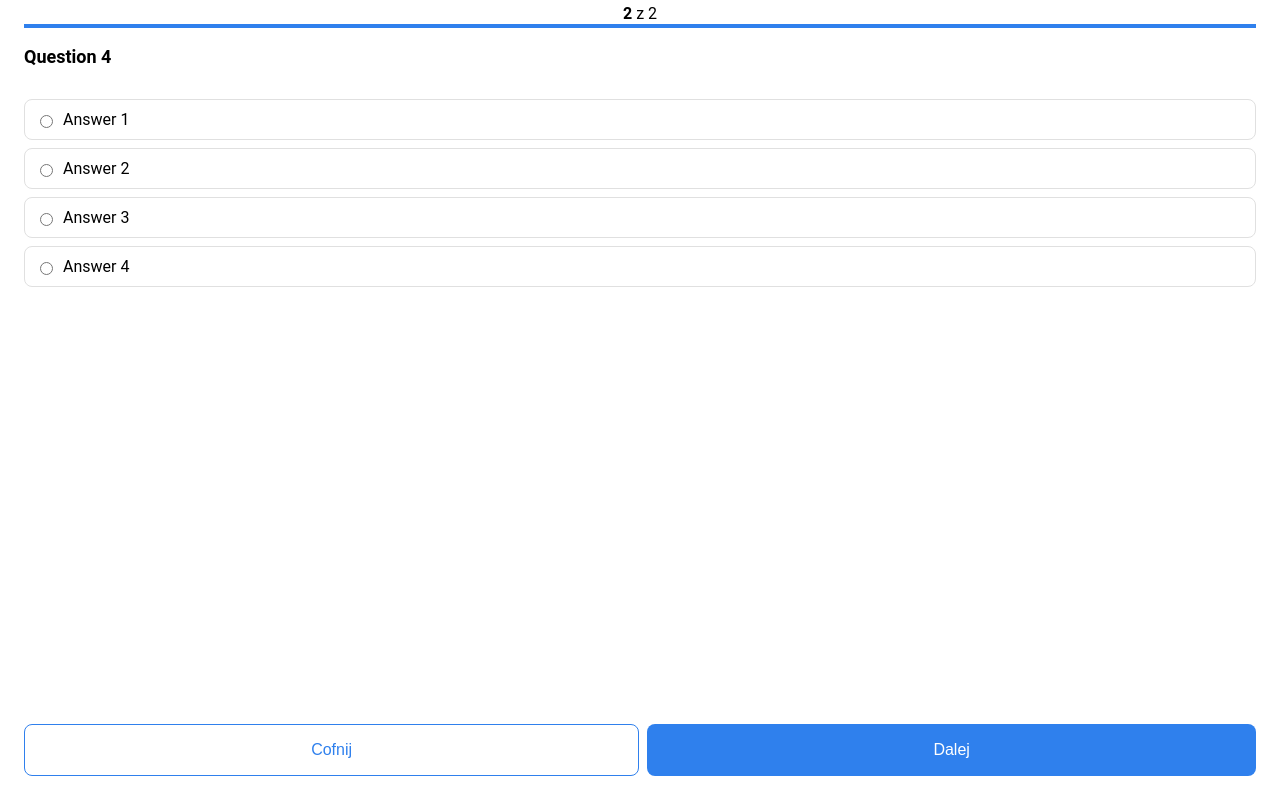
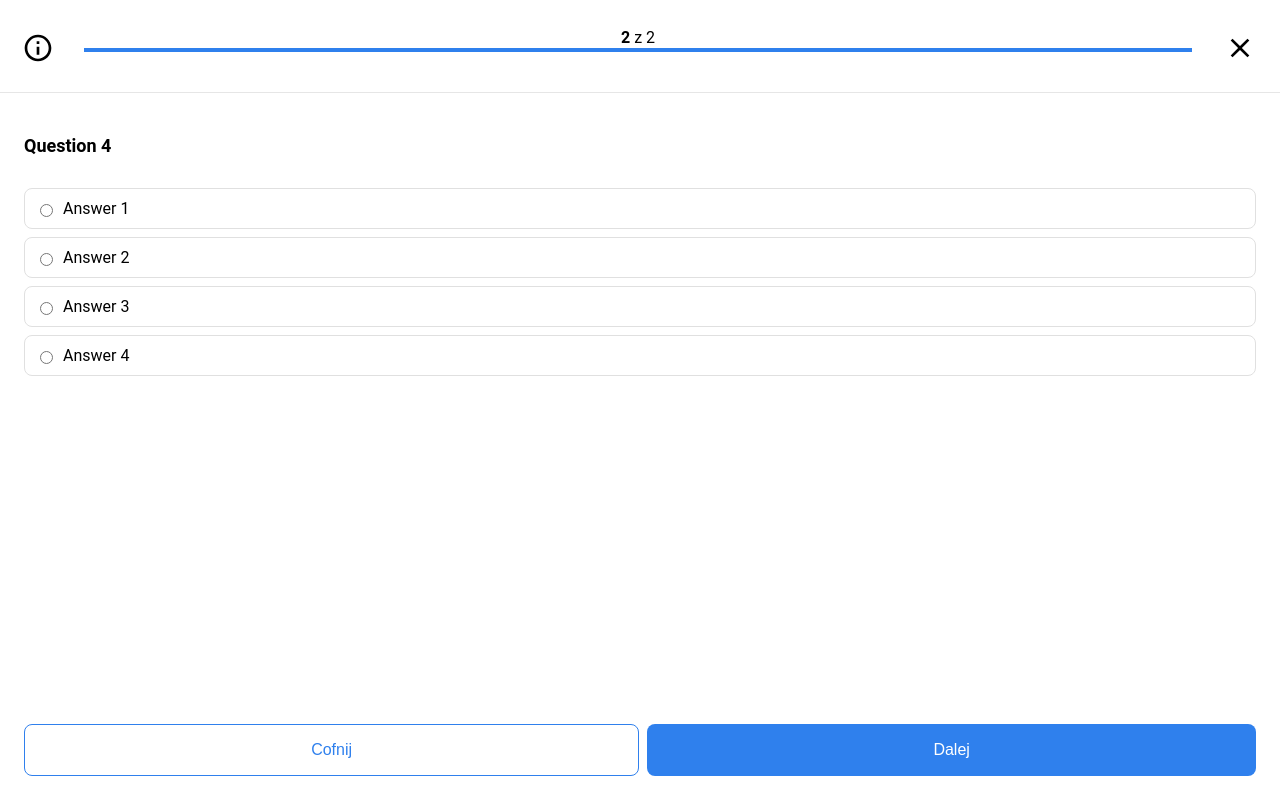
Before and after one commit to michnowak2003/quiz-app-clean, a React (Create React App) app: page /quiz-page/1/1 in a window 1280 px wide. Built offline with nearby package versions, Linux system fonts and the light colour scheme.

Commit message:
added navbar

```diff
--- a/src/Components/Button/Button.jsx
+++ b/src/Components/Button/Button.jsx
@@ -10,7 +10,7 @@ const Button = ({ type, children, onClick, className}) => {
 };
 
 Button.propTypes = {
-  type: PropTypes.oneOf(["primary", "secondary"]).isRequired,
+  type: PropTypes.oneOf(["primary", "secondary", "icon"]).isRequired,
   children: PropTypes.element.isRequired
 };
 export default Button;
--- a/src/Components/Button/Button.scss
+++ b/src/Components/Button/Button.scss
@@ -17,4 +17,9 @@
     border: 1px solid #2F80ED;
     background-color: #fff;
   }
+
+  &.icon {
+    padding: 0;
+    background-color: transparent;
+  }
 }
--- /dev/null
+++ b/src/Components/Navbar/Navbar.jsx
@@ -0,0 +1,21 @@
+import React from 'react';
+import './Navbar.scss';
+import close from '../../close.svg';
+import info from '../../info.svg';
+import {useNavigate} from "react-router-dom";
+import Button from "../Button/Button";
+
+const Navbar = ({children}) => {
+    const navigate = useNavigate();
+    return (
+        <div className="navbar">
+            <Button type={"icon"} onClick={() => {}}><img alt="info-button" src={info}/></Button>
+            <div className="navbar__children-container">
+                {children}
+            </div>
+            <Button type={"icon"} onClick={() => {navigate('/')}}><img alt="home-button" src={close}/></Button>
+        </div>
+    );
+};
+
+export default Navbar;
--- /dev/null
+++ b/src/Components/Navbar/Navbar.scss
@@ -0,0 +1,12 @@
+.navbar {
+ display: flex;
+  justify-content: space-between;
+  align-items: center;
+  padding: 2rem 1.5rem 1.5rem;
+  border-bottom: 1px solid #E6E6E6;
+  &__children-container {
+    position: relative;
+    width: 100%;
+    margin: 0 2rem;
+  }
+}
--- a/src/Routes/QuizPage/QuizPage.js
+++ b/src/Routes/QuizPage/QuizPage.js
@@ -5,6 +5,7 @@ import React, {useContext, useEffect, useState} from "react";
 import {useParams, useNavigate} from "react-router-dom";
 import Button from "../../Components/Button/Button";
 import ProgressBar from "../../Components/ProgressBar/ProgressBar";
+import Navbar from "../../Components/Navbar/Navbar";
 
 function QuizPage() {
     const navigate = useNavigate();
@@ -42,7 +43,11 @@ function QuizPage() {
     };
   return (
     <div className="quiz-page">
-        <ProgressBar currentValue={questionNumber + 1} maxValue={chapter.questions.length}/>
+        <Navbar>
+            <ProgressBar currentValue={questionNumber + 1} maxValue={chapter.questions.length}/>
+        </Navbar>
+        <div className={'quiz-page__content'}>
+
         <Question
             chapterIndex={chapterId}
             questionIndex={questionNumber}
@@ -51,6 +56,7 @@ function QuizPage() {
             <Button type={'secondary'} onClick={() => handleButtonClick('back')}><span>Cofnij</span></Button>
             <Button type={'primary'} onClick={() => handleButtonClick('next')}><span>Dalej</span></Button>
         </div>
+        </div>
     </div>
   );
 }
--- a/src/Routes/QuizPage/QuizPage.scss
+++ b/src/Routes/QuizPage/QuizPage.scss
@@ -1,8 +1,13 @@
 .quiz-page {
-  padding: 1.5rem;
-  height: calc(100vh - 3rem);
+  height: 100vh;
   display: flex;
   flex-direction: column;
+  &__content {
+    display: flex;
+    flex-direction: column;
+    height:100%;
+    padding: 1.5rem;
+  }
   &__buttons {
     margin-top: auto;
     display: flex;
--- a/src/Routes/SummaryPage/SummaryPage.js
+++ b/src/Routes/SummaryPage/SummaryPage.js
@@ -29,6 +29,7 @@ function SummaryPage() {
 
     const showAnswers = () => {
         state.chapters[chapterId].questions.forEach(question => {
+
             question.showAnswer = true;
         })
     }
```
Also changed, not shown: src/close.svg (added), src/info.svg (added).
